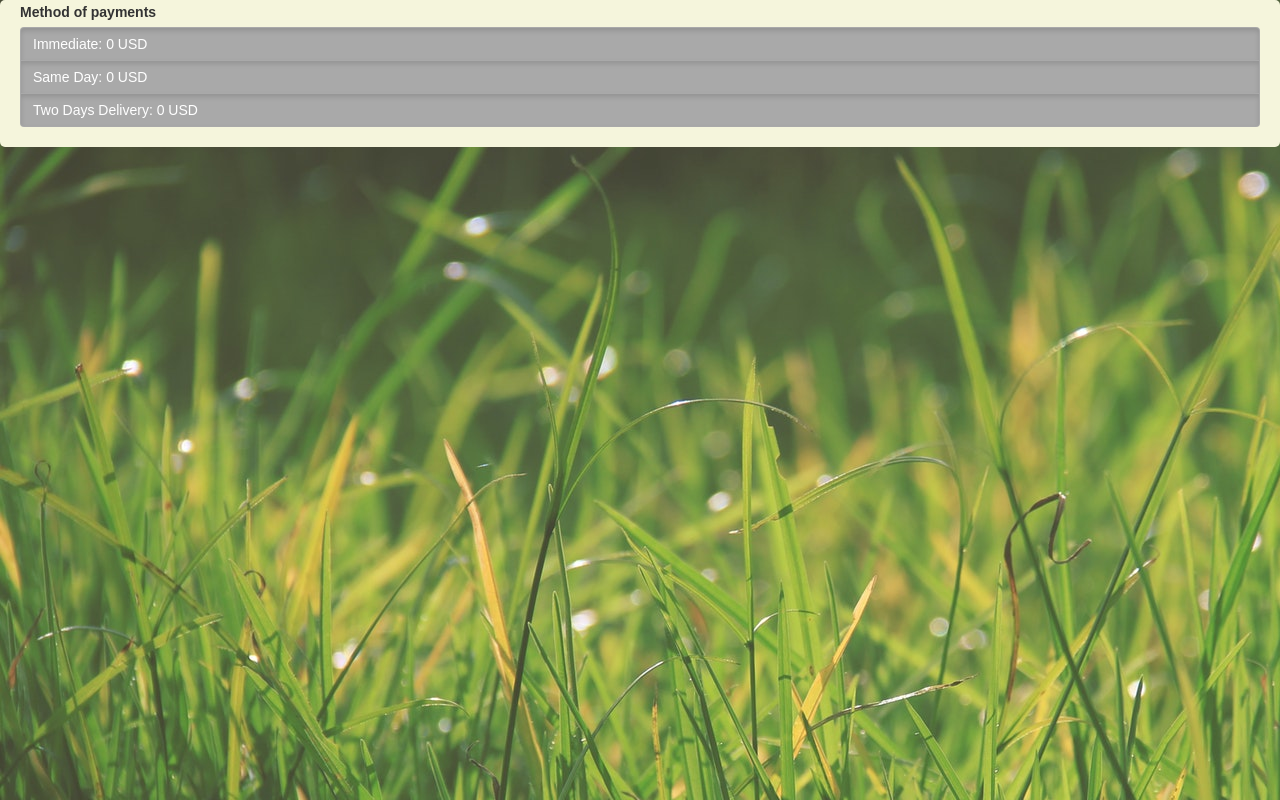
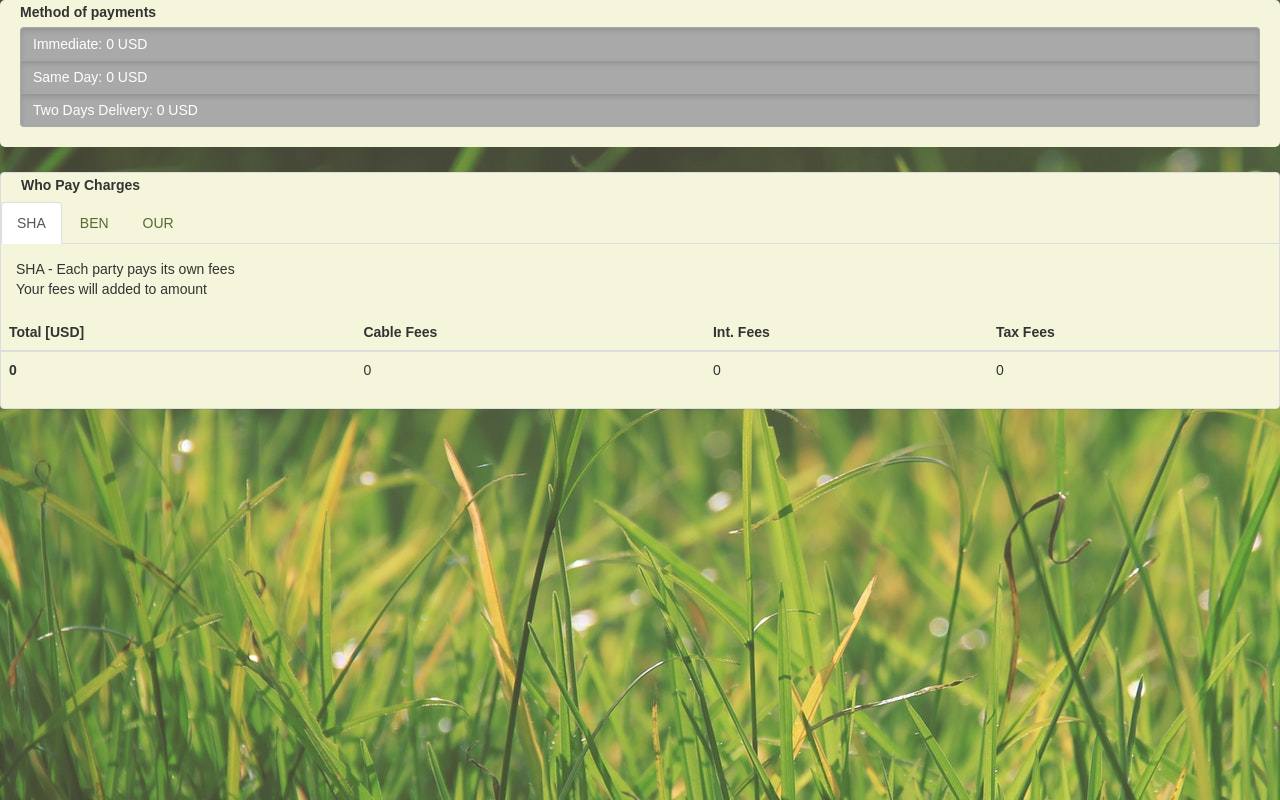
Before and after one commit to orenWolinsky/bank-web-hackathon, an Angular app in the folder my-bank-webpage3/: page /mop in a window 1280 px wide. Built offline with nearby package versions, Linux system fonts and the light colour scheme; what ng2-dropdown would draw is missing.

Commit message:
chage fee to table

```diff
--- a/my-bank-webpage3/src/app/users/money-transfer/money-transfer.component.ts
+++ b/my-bank-webpage3/src/app/users/money-transfer/money-transfer.component.ts
@@ -61,12 +61,21 @@ export class MoneyTransferComponent implements OnInit {
   setChoosenAccount(event){
     this.transferInfo.account = event.target.text;
     console.log('Account choosen ' + this.transferInfo.account);
+    if(this.transferInfo.account.includes("EUR")){
+      this.setCurrency(this.currencyList[1]);
+    }else{
+      this.setCurrency(this.currencyList[0]);
+    }
   }
 
   setChoosenCurrency(event){
-    this.transferInfo.currency = event.target.text;
+    this.setCurrency(event.target.text);
+    console.log('Currency choosen ' + this.transferInfo.currency);
+  }
+
+  private setCurrency(currency){
+    this.transferInfo.currency = currency;
     this._currencyService.updateCurrency(this.transferInfo.currency);
-    console.log('Currency choosen ' + this.transferInfo.currency);
   }
 
   public bicCal(){
--- a/my-bank-webpage3/src/app/users/mop/mop.component.html
+++ b/my-bank-webpage3/src/app/users/mop/mop.component.html
@@ -20,7 +20,8 @@
 
 
 
-<div class="panel panel-default block-fee-info fee-info-div" *ngIf="isVisible" (click)="setChoosenFees($event)">
+
+<div class="panel panel-default block-fee-info fee-info-div" (click)="setChoosenFees($event)">
         <div class="whopay"><label for="pwd">Who Pay Charges</label></div>
         <ul class="nav nav-tabs">
             <li class="active"><a data-toggle="tab" href="#sha" class="tab-grn">SHA</a></li>
@@ -30,27 +31,69 @@
 
           <div class="tab-content fee-info-div">
             <div id="sha" class="tab-pane fade in active">
-            <div class="panel-body fee-info-div" (dblclick)="closeScreen()">SHA - Each party pays its own fees</div>
-            <div class="panel-footer fee-info-div">Total Fees: {{feeData.productFee}}  {{currency}}</div>
-            <div class="panel-footer fee-info-div">Cable Fees: {{feeData.productCableFee}}  {{currency}}</div>
-            <div class="panel-footer fee-info-div">International Fees: {{feeData.productInternationalFee}}  {{currency}}</div>
-            <div class="panel-footer fee-info-div">Tax Fees: {{feeData.productTaxFee}}  {{currency}}</div>
+                    <div class="panel-body fee-info-div" (dblclick)="closeScreen()">SHA - Each party pays its own fees <br> Your fees will added to amount</div>
+                <table class="table">
+                    <thead>
+                        <tr>
+                            <th scope="col">Total [{{currency}}]</th>
+                            <th scope="col">Cable Fees</th>
+                            <th scope="col">Int. Fees</th>
+                            <th scope="col">Tax Fees</th>
+                        </tr>
+                    </thead>
+                    <tbody>
+                        <tr>
+                            <th scope="row">{{feeData.productFee}}</th>
+                            <td>{{feeData.productCableFee}}</td>
+                            <td>{{feeData.productInternationalFee}}</td>
+                            <td>{{feeData.productTaxFee}}</td>
+                        </tr>
+                    </tbody>
+                </table>
             </div>
 
             <div id="our" class="tab-pane fade" >
-            <div class="panel-body" (dblclick)="closeScreen()">OUR - Originator pays all charges</div>
-            <div class="panel-footer fee-info-div">Total Fees: {{feeData.productFee}}  {{currency}}</div>
-            <div class="panel-footer fee-info-div">Cable Fees: {{feeData.productCableFee}}  {{currency}}</div>
-            <div class="panel-footer fee-info-div">International Fees: {{feeData.productInternationalFee}}  {{currency}}</div>
-            <div class="panel-footer fee-info-div">Tax Fees: {{feeData.productTaxFee}}  {{currency}}</div>
+                    <div class="panel-body" (dblclick)="closeScreen()">OUR - Originator pays all charges <br> Fees will be added to amount</div>
+                    <table class="table">
+                            <thead>
+                                <tr>
+                                    <th scope="col">Total [{{currency}}]</th>
+                                    <th scope="col">Cable Fees</th>
+                                    <th scope="col">Int. Fees</th>
+                                    <th scope="col">Tax Fees</th>
+                                </tr>
+                            </thead>
+                            <tbody>
+                                <tr>
+                                    <th scope="row">{{feeData.productFee}}</th>
+                                    <td>{{feeData.productCableFee}}</td>
+                                    <td>{{feeData.productInternationalFee}}</td>
+                                    <td>{{feeData.productTaxFee}}</td>
+                                </tr>
+                            </tbody>
+                        </table>
             </div>
 
             <div id="ben" class="tab-pane fade">
-                <div class="panel-body" (dblclick)="closeScreen()">BEN - Beneficiary pays all charges (Sheep bank fees will be deducted from payment amount)</div>
-                <div class="panel-footer fee-info-div">Total Fees: {{feeData.productFee}}  {{currency}}</div>
-                <div class="panel-footer fee-info-div">Cable Fees: {{feeData.productCableFee}}  {{currency}}</div>
-                <div class="panel-footer fee-info-div">International Fees: {{feeData.productInternationalFee}}  {{currency}}</div>
-                <div class="panel-footer fee-info-div">Tax Fees: {{feeData.productTaxFee}}  {{currency}}</div>
+                    <div class="panel-body" (dblclick)="closeScreen()">BEN - Beneficiary pays all charges <br> Fees will be subtracted from amount</div>
+                    <table class="table">
+                            <thead>
+                                <tr>
+                                    <th scope="col">Total [{{currency}}]</th>
+                                    <th scope="col">Cable Fees</th>
+                                    <th scope="col">Int. Fees</th>
+                                    <th scope="col">Tax Fees</th>
+                                </tr>
+                            </thead>
+                            <tbody>
+                                <tr>
+                                    <th scope="row">0</th>
+                                    <td>0</td>
+                                    <td>0</td>
+                                    <td>0</td>
+                                </tr>
+                            </tbody>
+                        </table>
             </div>
           </div>
     </div>
--- a/my-bank-webpage3/src/app/users/service/accounts.service.ts
+++ b/my-bank-webpage3/src/app/users/service/accounts.service.ts
@@ -2,7 +2,7 @@
 
 export class AccountsService{
 //6016 1331 9268 01
-    public accList:string[] = ["6016-1331-01","6016-1331-02","6016-1331-03"];
+    public accList:string[] = ["6016-1331-01 [USD]","6016-1331-02 [USD]","6016-1331-03 [EUR]"];
     public defult:string = "My Accounts";
 
 }
--- a/my-bank-webpage3/src/app/users/service/fees.service.ts
+++ b/my-bank-webpage3/src/app/users/service/fees.service.ts
@@ -23,8 +23,8 @@ export class FeesService{
     public strArr: string[];
     public url:string =
     //"http://192.168.173.143:8080/CrunchifyTutorials/api/crunchifyService";//      working old version
-    //"http://192.168.173.143:8080/feesServer/api/calculateFees"; // working local API
-    "http://192.168.169.59:8888/myapp/api/calculateFees"; //docker URL
+    "http://192.168.173.143:8080/feesServer/api/calculateFees"; // working local API
+    //"http://192.168.169.59:8888/myapp/api/calculateFees"; //docker URL
 
     public par = new HttpParams();
     private data:MoneyTransferData = new MoneyTransferData();
```
Lines whose indentation alone changed are shown as unchanged.
